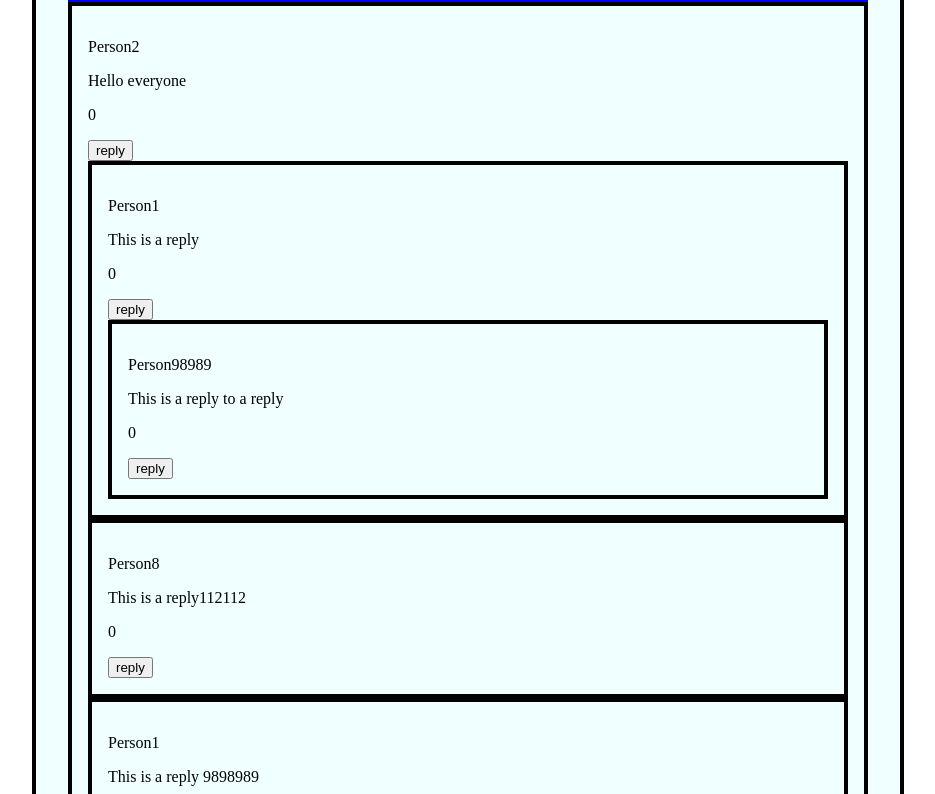
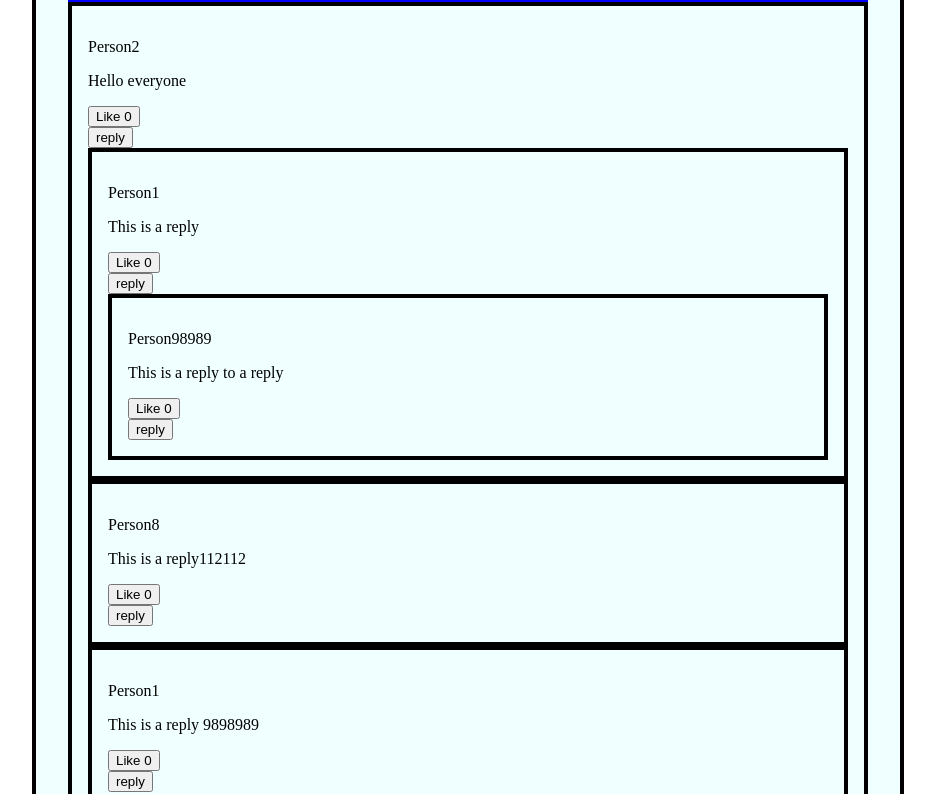
Before and after one commit to CristiSavca/Showy, a React (Create React App) app in the folder client/: page /posts/Person-What-is-the-future in a window 1280 px wide. Shown: the part 514-1308 px from the top of the page, without its empty margins (172-1107 px from the left). Built offline with nearby package versions, Linux system fonts and the light colour scheme.

Commit message:
Made editable comment box show up if click reply

```diff
--- a/client/src/components/FeedComponents/Comment.js
+++ b/client/src/components/FeedComponents/Comment.js
@@ -1,17 +1,37 @@
+import { useState } from 'react';
+
+import CreateComment from './CreateComment';
+import LikeButton from './LikeButton';
 import CommentsDisplay from "./CommentsDisplay";
 
 const Comment = ({username, commentText, likes, commentId, replies}) => {
+    const [clickedReply, setClickedReply] = useState(false);
+
+    // Display editable comment box or reply button
+    let replyContent;
+
+    if (!clickedReply) {
+        replyContent = <button onClick={() => {setClickedReply(true)}}>reply</button>
+    } else {
+        replyContent = <>
+            <CreateComment />
+            <button onClick={() => {setClickedReply(false)}}>cancel</button>
+        </>
+    }
+
     return (
         <div className="comment">
-            <p>{commentId}</p>
-            <p>{username}</p>
-            <p>{commentText}</p>
-            <p>{likes}</p>
-            <button>reply</button> {/* need a link to the reply as a post and then comment from there
-                OR create a comment box div under the chosen comment and delete that when finished commenting*/}
-            <div>
+            <>
+                <p>{username}</p>
+                <p>{commentText}</p>
+                <LikeButton currentLikes={likes} /> { /* TODO add id prop to like button */}
+            </>
+            <>
+                {replyContent}
+            </>
+            <>
                 <CommentsDisplay commentsData={replies}/>
-            </div>
+            </>
         </div>
     )
 }
```
